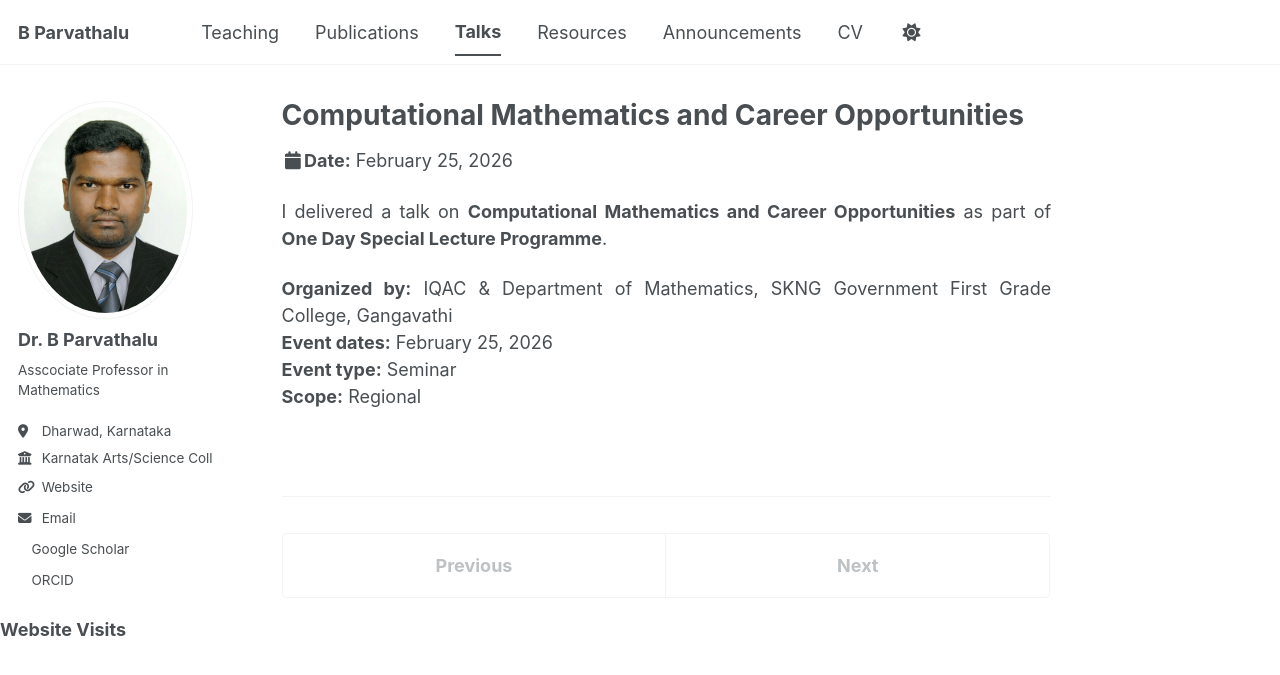
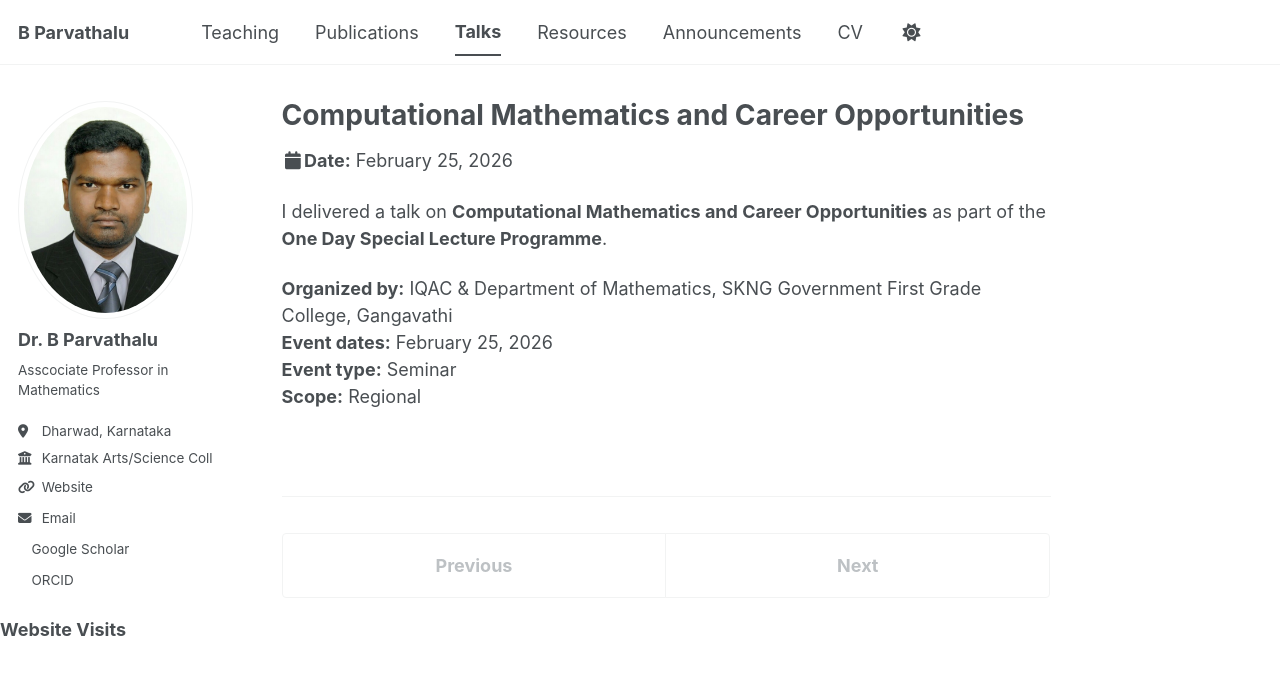
Before and after one commit to drbp-kcd/drbp-kcd.github.io, a Jekyll site: the page built from _talks/2026-02-25-computational-mathematics-and-career-opportunities.md, in a window 1280 px wide. Shown: the top 675 px of the page. Built offline with Jekyll 4.4.1, drawn with Linux system fonts in a browser that asks for light colours; a style sheet for code colours, icons or effects is not loaded.

Commit message:
Refactor seminar talk metadata in markdown file
Updated metadata and formatting for the seminar talk details.

```diff
--- a/_talks/2026-02-25-computational-mathematics-and-career-opportunities.md
+++ b/_talks/2026-02-25-computational-mathematics-and-career-opportunities.md
@@ -1,21 +1,19 @@
 ---
-title: Computational Mathematics and Career Opportunities
+title: "Computational Mathematics and Career Opportunities"
 collection: talks
 type: Seminar Talk
 permalink: /talks/2026-02-25-computational-mathematics-and-career-opportunities
-venue: IQAC & Department of Mathematics, SKNG Government First Grade College
+venue: "IQAC & Department of Mathematics, SKNG Government First Grade College"
 date: 2026-02-25
-location: Gangavathi, Karnataka, India
-event: One Day Special Lecture Programme
-event_dates: February 25, 2026
+location: "Gangavathi, Karnataka, India"
+event: "One Day Special Lecture Programme"
+event_dates: "February 25, 2026"
 event_end_date: 2026-02-25
 event_scope: Regional
 date_basis: event date
 ---
 
-<div markdown="1" style="text-align: justify;">
-
-I delivered a talk on **Computational Mathematics and Career Opportunities** as part of **One Day Special Lecture Programme**.
+I delivered a talk on **Computational Mathematics and Career Opportunities** as part of the **One Day Special Lecture Programme**.
 
 **Organized by:** IQAC & Department of Mathematics, SKNG Government First Grade College, Gangavathi
 **Event dates:** February 25, 2026
```
